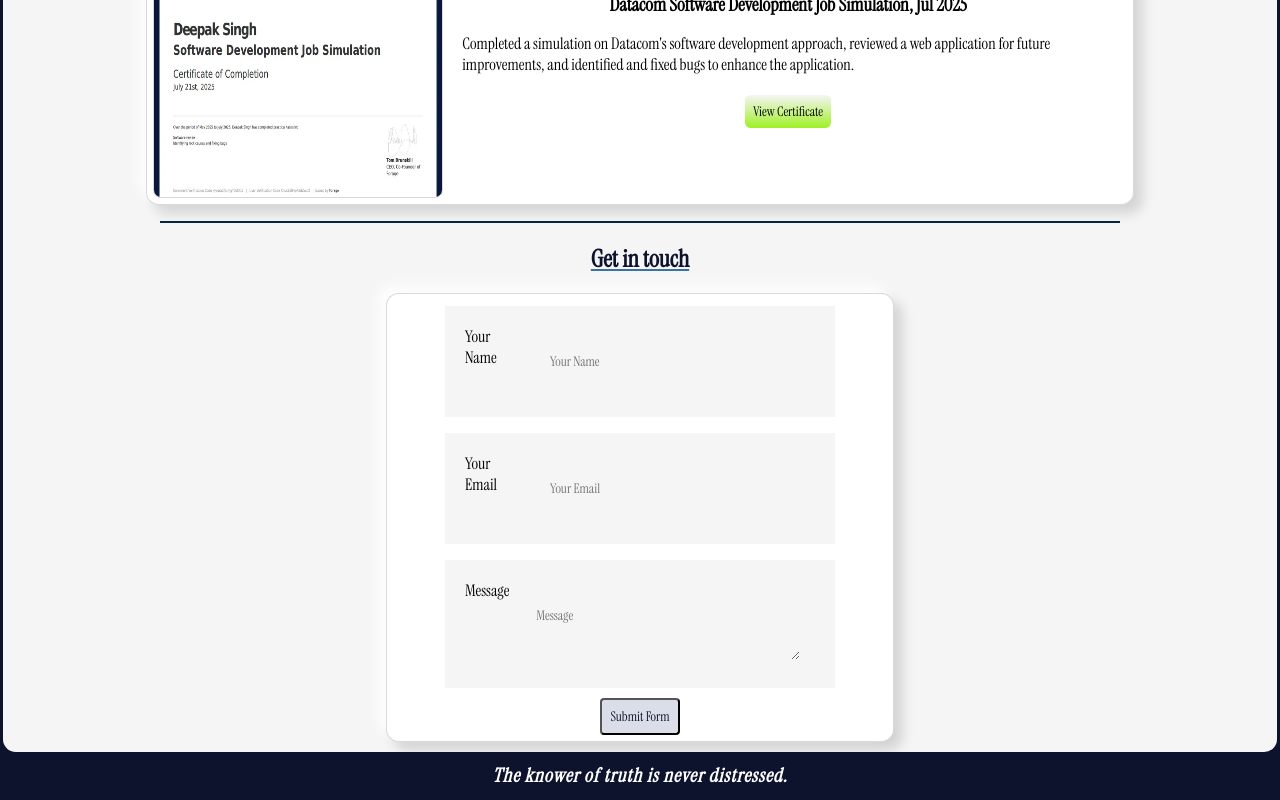
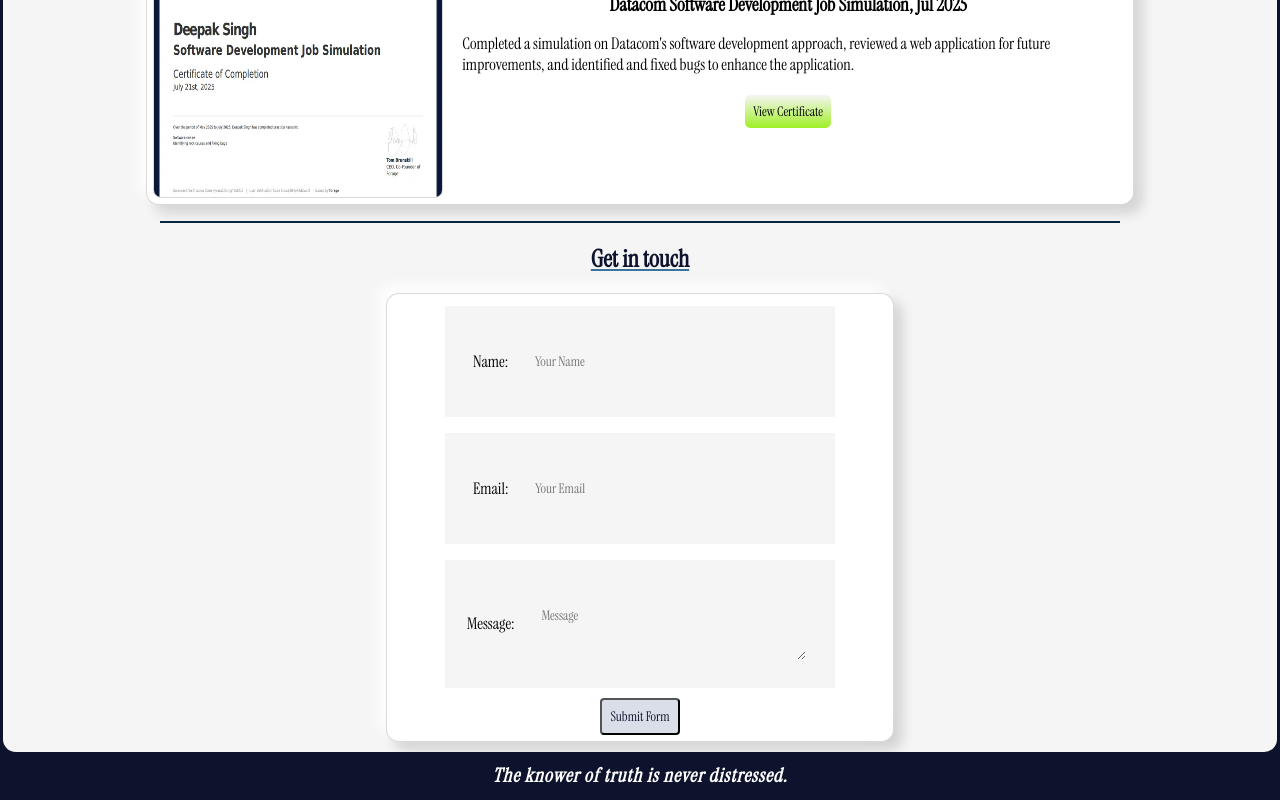
Before and after one commit to DeepakSingh9999/Portfolio, a React (Vite) app: page / in a window 1280 px wide. Shown: the part 5141-5941 px from the top of the page. Built offline with nearby package versions, Linux system fonts and the light colour scheme; no server answers.

Commit message:
updates Node modules

```diff
--- a/src/App.css
+++ b/src/App.css
@@ -705,13 +705,15 @@ body{
   margin: 0.5em;
   border: 0.1rem solid whitesmoke;
   display: flex;
+  justify-content: center;
+  align-items: center;
   padding: 1.2rem;
   background-color: whitesmoke;
   outline: none;
 }
 .contact-name:focus, .contact-email:focus, .contact-message:focus{
   outline: none;
-  border: 0.1rem solid #051c2c;
+  border-bottom: 1px solid #051c2c;
 }
 .contact-form > button {
   margin: 0.2em;
--- a/src/assets/components/contactForm.jsx
+++ b/src/assets/components/contactForm.jsx
@@ -59,17 +59,17 @@ export default function ContactForm() {
       <div className="contact-container center">
         <form onSubmit={onSubmit} className="contact-form">
           <div className="form-group">
-          <label htmlFor="name-input" className="sr-only">Your Name</label>
+          <label htmlFor="name-input">Name:</label>
           <input type="text" name="name" required className="contact-name" placeholder="Your Name" autoComplete="name"/>
           </div>
 
           <div className="form-group">
-          <label htmlFor="email-input">Your Email</label>
+          <label htmlFor="email-input">Email:</label>
           <input type="email" name="email" required className="contact-email" placeholder="Your Email" autoComplete="email"/>
           </div>
 
           <div className="form-group">
-          <label htmlFor="message-input">Message</label>
+          <label htmlFor="message-input">Message:</label>
           <textarea name="message" required className="contact-message" placeholder="Message"></textarea>
           </div>
 
--- a/src/index.css
+++ b/src/index.css
@@ -347,7 +347,7 @@
         }
         .contact-name:focus, .contact-email:focus, .contact-message:focus{
         outline: none;
-        border: 0.1rem solid #051c2c;
+        border-bottom: 1px solid #051c2c;
         }
         .contact-form > button {
         margin: 0.2em;
```
Also changed, not shown: 1 other file (tests, documents, lock files or other folders).
